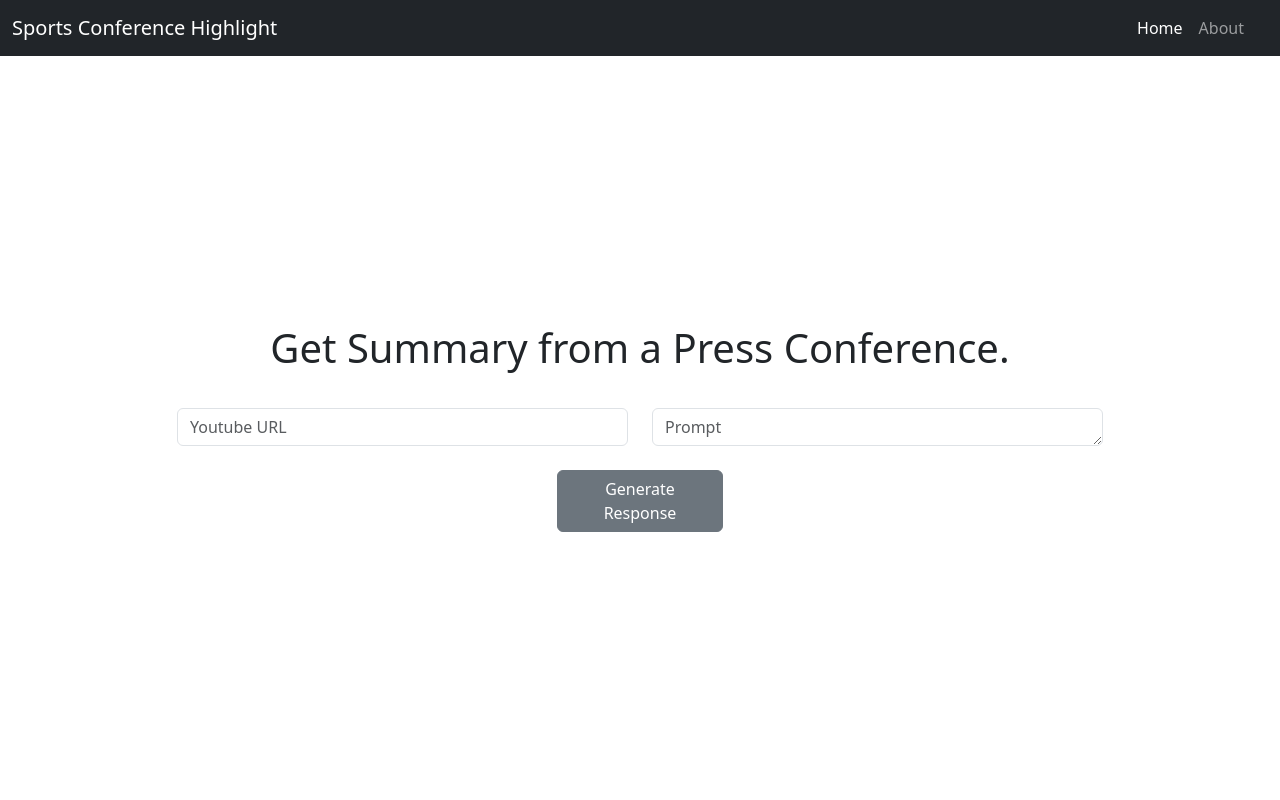
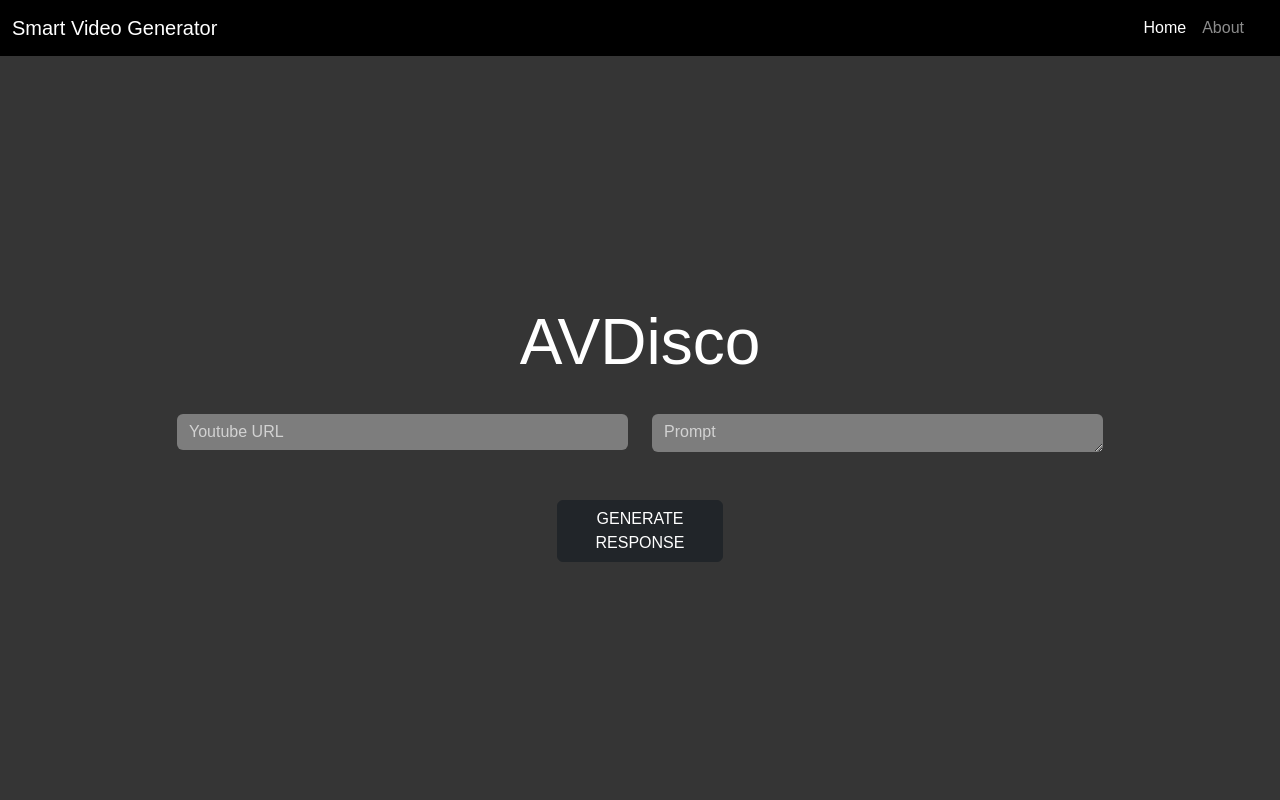
Before and after one commit to jenashauryasikt/Prompt-based-video-editor, a Flask app: page / in a window 1280 px wide. Run offline with Flask 3, Linux system fonts and the light colour scheme.

Commit message:
All UI Changes done

```diff
--- a/app.py
+++ b/app.py
@@ -46,6 +46,11 @@ def revise_prompt_function(task_id):
 @app.route('/')
 def home():
     return render_template('index.html')
+
+# Route to serve the HTML page
+@app.route('/about')
+def about():
+    return render_template('about.html')
 
 # Generate a response
 @app.route('/generate-reel', methods=['POST'])
--- a/static/main.js
+++ b/static/main.js
@@ -1,12 +1,24 @@
 document.getElementById("chatbox").style.display="none";
 var task_id = "";
 
+function copy_text(url){
+    navigator.clipboard.writeText(window.location.href + url);
+}
+
+function share_twitter(url,text) {
+    window.open('http://twitter.com/share?url='+window.location.href+url.substring(1)+'&text='+text, '_blank');
+}
+
+function share_facebook(url,text) {
+    window.open('https://www.facebook.com/sharer/sharer.php?u=' + window.location.href+url.substring(1),'_blank')
+}
+
 function add_user_chat(chat_to_add) {
     var new_ele = document.createElement("div");
-    new_ele.classList.add("mb-2");
+    new_ele.classList.add("mb-3");
     new_ele.classList.add("row");
     new_ele.classList.add("justify-content-end");
-    new_ele.innerHTML = `<div class="chat-user col-auto me-1" style="max-width: 70%; text-align: center;">
+    new_ele.innerHTML = `<div class="chat-user col-auto me-1" style="max-width: 60%; text-align: center;">
     ` + chat_to_add + `
 </div>
 <div class="col-sm-1 text-start ps-0">
@@ -17,30 +29,27 @@ function add_user_chat(chat_to_add) {
 }
 
 function add_chat_response(video_url, summary) {
-    //TODO: Update share and copy links
     var new_ele = document.createElement("div");
-    new_ele.classList.add("mb-2");
+    new_ele.classList.add("mb-3");
     new_ele.classList.add("row");
     new_ele.classList.add("justify-content-start");
     new_ele.innerHTML = `<div class="col-sm-1 text-end pe-0">
-    <div class="chat-response-icon">AI</div>
+    <div class="chat-response-icon"><i class="bi bi-robot"></i></div>
 </div>
-<div class="chat-response col-auto ms-1" style="max-width: 70%; text-align: center;">
+<div class="chat-response col-auto ms-1" style="max-width: 60%; text-align: center;">
     <video width="100%" controls>
         <source src="`+ video_url +`" type="video/mp4">
         Its not working
     </video>
     <div class="video-share-btns">
-        <button class="btn">
+        <span style="display:none;" id="` + video_url + `">`+video_url+`</span>
+        <button class="btn" onclick="copy_text('` + video_url + `')">
             <i class="bi bi-clipboard"></i>
         </button>
-        <button class="btn">
+        <button class="btn" onclick="share_twitter('` + video_url + `','` + summary + `');">
             <i class="bi bi-twitter"></i>
         </button>
-        <button class="btn">
-            <i class="bi bi-instagram"></i>
-        </button>
-        <button class="btn">
+        <button class="btn" onclick="share_facebook('` + video_url + `','` + summary + `')">
             <i class="bi bi-facebook"></i>
         </button>
     </div>
@@ -48,6 +57,27 @@ function add_chat_response(video_url, summary) {
 </div>`;
     document.getElementById("chat-store").appendChild(new_ele);
     setTimeout(load_chat_top,200);
+}
+
+function add_gif() {
+    var new_ele = document.createElement("div");
+    new_ele.id = "loading-gif";
+    new_ele.classList.add("mb-3");
+    new_ele.classList.add("row");
+    new_ele.classList.add("justify-content-start");
+    new_ele.innerHTML = `<div class="col-sm-1 text-end pe-0">
+    <div class="chat-response-icon"><i class="bi bi-robot"></i></div>
+</div>
+<div class="chat-response col-auto ms-1" style="max-width: 60%; text-align: center;">
+    <img src="/static/loading.gif" height="25px">
+</div>`;
+    document.getElementById("chat-store").appendChild(new_ele);
+    setTimeout(load_chat_top,200);
+
+}
+
+function remove_gif() {
+    document.getElementById("loading-gif").remove();
 }
 
 function load_chat_top() {
@@ -84,7 +114,7 @@ async function get_response_data() {
 }
 
 async function wait_for_server() {
-    //TODO: Add gif
+    add_gif();
     document.getElementById("feedback-text").disabled=true;
     document.getElementById("feedback-text").placeholder="Patience is the key...";
     console.log("in wait_for_server")
@@ -100,6 +130,7 @@ async function wait_for_server() {
             const result = await response.json();
             console.log("wait_for_server result",result);
             if(result["status"]=="complete"){
+                remove_gif();
                 document.getElementById("feedback-text").placeholder="Feedback Prompt";
                 document.getElementById("feedback-text").disabled=false;
                 clearInterval(intervalId);
--- a/static/style.css
+++ b/static/style.css
@@ -1,4 +1,14 @@
 /*  */
+body {
+    background-color: rgb(53, 53, 53);
+    /* font-family: 'Gill Sans', 'Gill Sans MT', Calibri, 'Trebuchet MS', sans-serif; */
+    font-family: sans-serif;
+}
+
+.navbar{
+    background-color: black !important;
+    color: white;
+}
 
 .fadeout{
     opacity: 0;
@@ -16,25 +26,62 @@
 
 .invalid-input{
     display: none;
+
     color: red;
 }
+
+#starting-content{
+    color: rgb(255, 255, 255);
+}
+
+#starting-content .form-control{
+    background-color: rgb(125, 125, 125);
+    /* color: rgb(30, 30, 30); */
+    color: white;
+    border: none;
+}
+#starting-content .form-control::placeholder{
+    color: rgb(210, 210, 210);
+    font-weight: 100;
+}
+
+#starting-content .btn-secondary{
+    background-color: rgb(37, 37, 37);
+    color: rgb(232, 232, 232);
+}
+
 #chatbox{
-    background-color: rgb(255, 255, 255);
+    background-color: rgb(53, 53, 53);
+    /* padding-top: 10px; */
 }
 
 .chats{
-    background-color: white;
-    height: calc(100vh - 56px - 63px);
+    background-color: rgb(0, 0, 0);
+    height: calc(100vh - 56px - 112px);
     padding: 15px;
     overflow-y: auto;
+    border-radius: 10px;
+    border-bottom-left-radius: 0;
+    border-bottom-right-radius: 0;
 }
+
+/* Hide scrollbar for Chrome, Safari and Opera */
+.chats::-webkit-scrollbar {
+    display: none;
+  }
+
+  /* Hide scrollbar for IE, Edge and Firefox */
+  .chats {
+    -ms-overflow-style: none;  /* IE and Edge */
+    scrollbar-width: none;  /* Firefox */
+  }
 
 .chat-user-icon{
     background-color: rgb(239, 239, 239);
     color: rgb(50, 50, 50);
     display: inline;
     font-size: 25px;
-    padding-top: 2px;
+    padding-top: 4px;
     padding-left: 8px;
     padding-right: 8px;
     padding-bottom: 4px;
--- a/templates/index.html
+++ b/templates/index.html
@@ -11,7 +11,7 @@
 <body>
     <nav class="navbar navbar-expand-md sticky-top navbar-dark bg-dark">
         <div class="container-fluid">
-            <a href="/" class="navbar-brand">Sports Conference Highlight</a>
+            <a href="/" class="navbar-brand">Smart Video Generator</a>
             <button class="navbar-toggler" type="button" data-bs-toggle="collapse" data-bs-target="#navbarNav" aria-controls="navbarNav" aria-expanded="true" aria-label="Toggle navigation">
                 <span class="navbar-toggler-icon"></span>
             </button>
@@ -21,7 +21,7 @@
                         <a href="/" class="nav-link active">Home</a>
                     </li>
                     <li class="nav-item">
-                        <a href="#" class="nav-link">About</a>
+                        <a href="/about" class="nav-link">About</a>
                     </li>
                 </ul>
             </div>
@@ -32,14 +32,14 @@
         <div class="d-flex align-items-center justify-content-center starting-page center-container">
             <div class="container">
                 <form onsubmit="generate_reel();return false;">
-                    <div class="row mb-4">
+                    <div class="row mb-0">
                         <div class="col-md-1"></div>
                         <div class="col-md-10 intro">
-                            <h1>Get Summary from a Press Conference.</h1>
+                            <p style="font-size: 64px;">AVDisco</p>
                         </div>
                         <div class="col-md-1"></div>
                     </div>
-                    <div class="row mt-3">
+                    <div class="row mt-1">
                         <div class="col-md-1"></div>
                         <div class="col-md-5 mt-1">
                             <input type="text" class="form-control" id="youtube-url-text" placeholder="Youtube URL"  required>
@@ -49,11 +49,11 @@
                         </div>
                         <div class="col-md-1"></div>
                     </div>
-                    <div class="row mt-4">
+                    <div class="row mt-5">
                         <div class="col-md-5"></div>
                         <div class="col-md-2 intro">
-                            <button class="btn btn-secondary" type="submit" id="generate-reel-btn" onsubmit="/*generate_reel();*/">
-                                Generate Response
+                            <button class="btn btn-dark" type="submit" id="generate-reel-btn" onsubmit="/*generate_reel();*/">
+                                GENERATE RESPONSE
                             </button>
                         </div>
                         <div class="col-md-5">
@@ -72,7 +72,7 @@
                     <div class="col-sm">
 
                     </div>
-                    <div class="col-sm-10 d-flex chats flex-column ps-10 pe-10" id="chat-store">
+                    <div class="col-sm-10 d-flex chats flex-column ps-10 pe-10 mt-3" id="chat-store">
                         <!-- <div class="mb-2 row justify-content-start">
                             <div class="col-sm-1 text-end pe-0">
                                 <div class="chat-response-icon">AI</div>
@@ -112,17 +112,17 @@
                     <div class="col-sm"></div>
                 </div>
             </div>
-            <div class="prompt-box container align-self-end mt-1">
+            <div class="prompt-box container align-self-end">
                 <div class="row">
-                    <div class="col-md-2"></div>
-                    <div class="col-md-8 intro ps-5 pe-5">
+                    <div class="col-md-1"></div>
+                    <div class="col-md-10 intro ps-5 pe-5 pb-3 pt-3 prompt-box-white" style="background-color: rgb(0, 0, 0);">
                         <div class="input-group">
-                            <a href="/" type="button" class="btn btn-secondary new-chat-btn me-4">New Chat</a>
-                            <textarea id="feedback-text" class="form-control" placeholder="Patience is the key..." rows="1"></textarea>
-                            <button class="btn btn-secondary" type="submit" onclick="feedback_prompt();">Submit</button>
+                            <a href="/" type="button" class="btn btn-secondary new-chat-btn me-3">New Chat</a>
+                            <textarea id="feedback-text" class="form-control me-3" placeholder="Patience is the key..." rows="1"></textarea>
+                            <button class="btn btn-secondary submit-chat" type="submit" onclick="feedback_prompt();"><i class="bi bi-arrow-bar-up"></i></button>
                         </div>
                     </div>
-                    <div class="col-md-2"></div>
+                    <div class="col-md-1"></div>
                 </div>
             </div>
         </div>
```
Also changed, not shown: other parts of static/style.css (+50 -16 lines), templates/about.html (added, +50 -0 lines), static/loading.gif (added), 1 other file.
